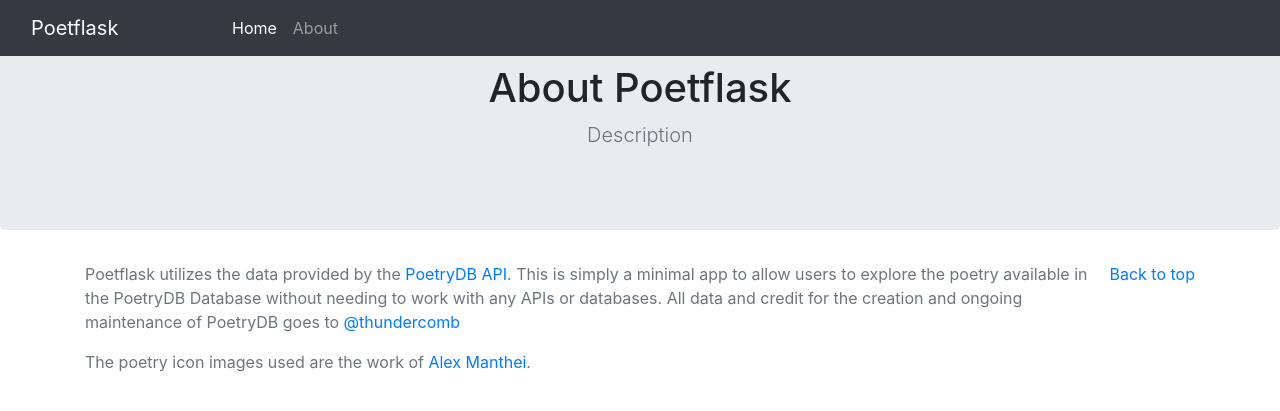
After one commit to aschleg/poetflask, a Flask app: page /about in a window 1280 px wide. The commit adds this page. Shown: the top 411 px of the page. Run offline with Flask 2, Linux system fonts and the light colour scheme; some libraries are stand-ins or nearby versions.

Commit message:
commit most recent changes

```diff
--- a/app/routes.py
+++ b/app/routes.py
@@ -1,4 +1,5 @@
 from flask import render_template, flash, redirect, request
+from sqlalchemy import func
 
 from app import app
 from app.forms import PoetryForms
@@ -17,7 +18,9 @@
     if request.method == 'POST':
         author = form.author_select.data.author
 
-    author_poems = Poems.query.filter_by(author=author).all()
+    author_poems = Poems.query.\
+        filter_by(author=author).\
+        all()
 
     return render_template('index.html', title='Poetflask', form=form, author_poems=author_poems)
 
@@ -25,19 +28,23 @@
 @app.route('/authors', methods=['GET', 'POST'])
 def authors_list():
     author_list = Author.query.all()
+    author_poem_count = Poems.query.\
+        with_entities(Poems.author, func.count(Poems.title).label('poem_count')).\
+        group_by(Poems.author).\
+        order_by(Poems.author.asc())\
+        .all()
 
-    return render_template('authors.html', author_list=author_list)
+    return render_template('authors.html', author_list=author_list, author_poem_count=author_poem_count)
 
 
 @app.route('/authors/<author>/', methods=['GET', 'POST'])
 def author_poetry(author):
-    #form = PoetryForms()
-
-    #if request.method == 'POST':
-    #    author = form.author_select.data.author
-
-
-    author_name = 'William Shakespeare'
     author_poems = Poems.query.filter_by(author=author).all()
 
     return render_template('author.html', author_poems=author_poems)
+
+
+@app.route('/about', methods=['GET', 'POST'])
+def about():
+
+    return render_template('about.html')
--- /dev/null
+++ b/app/templates/about.html
@@ -0,0 +1,14 @@
+{% extends "base.html" %}
+
+{% block page_content %}
+
+    <main role="main">
+        <section class="jumbotron text-center">
+            <div class="container">
+                <h1 class="jumbotron-heading">About Poetflask</h1>
+                <p class="lead text-muted">Description</p>
+            </div>
+        </section>
+    </main>
+
+{% endblock %}
--- a/app/templates/author.html
+++ b/app/templates/author.html
@@ -1,8 +1,8 @@
 {% extends "base.html" %}
 
-{% block authorpoems %}
+{% block page_content %}
 
-    <main role="main" class="col-md-9 ml-sm-auto col-lg-10 px-4">
+    <main role="main">
         <div class="d-flex justify-content-between flex-wrap flex-md-nowrap align-items-cent pt-3 pb-2 mb-3 border-bottom">
             <h1>Poetry</h1>
             <p>{{ author_name }}</p>
--- a/app/templates/base.html
+++ b/app/templates/base.html
@@ -28,5 +28,16 @@
             </div>
         </nav>
         {% block page_content %}{% endblock %}
+    <footer class="text-muted">
+        <div class="container">
+            <p class="float-right"><a href="#">Back to top</a></p>
+            <p>Poetflask utilizes the data provided by the <a href="http://poetrydb.org/index.html">PoetryDB API</a>.
+            This is simply a minimal app to allow users to explore the poetry available in the PoetryDB Database
+            without needing to work with any APIs or databases. All data and credit for the creation and ongoing
+            maintenance of PoetryDB goes to <a href="https://twitter.com/thundercomb">@thundercomb</a></p>
+            <p>The poetry icon images used are the work of <a href="http://alexmanthei.com/work/poetry-icon-set/">Alex
+            Manthei</a>.</p>
+        </div>
+    </footer>
     </body>
 </html>
--- a/app/templates/index.html
+++ b/app/templates/index.html
@@ -69,7 +69,7 @@
                     </div>
                     <div class="col-md-4">
                         <div class="card mb-4 box-shadow">
-                            <img class="card-img-top" src="../static/img/birdie.png"
+                            <img class="card-img-top" src="../static/img/poetry3.png"
                                  style="width: 100%; max-height: 400px; display: block;">
                             <div class="card-body">
                                 <h3 class="card-title">About</h3>
```
Also changed, not shown: app/templates/authors.html (+4 -4 lines).
